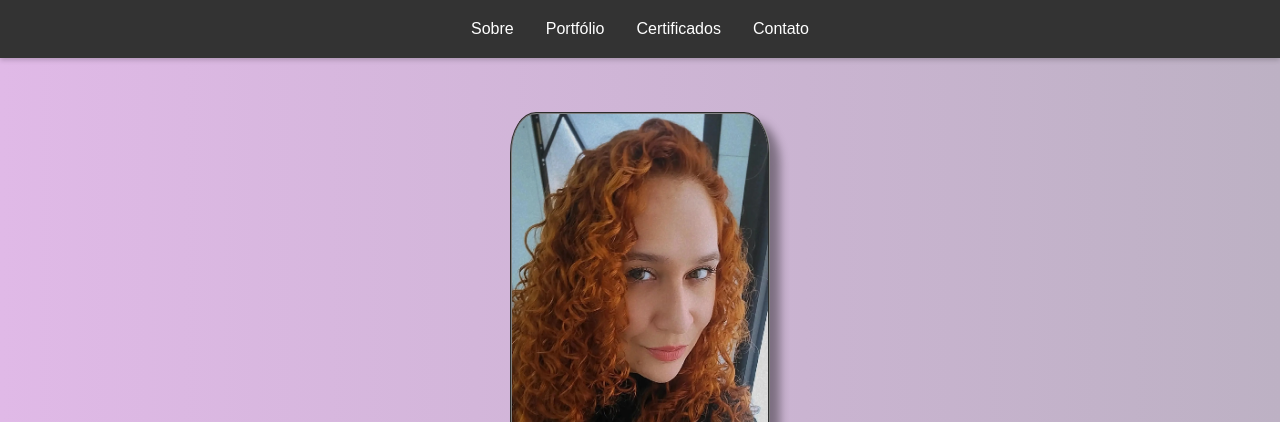
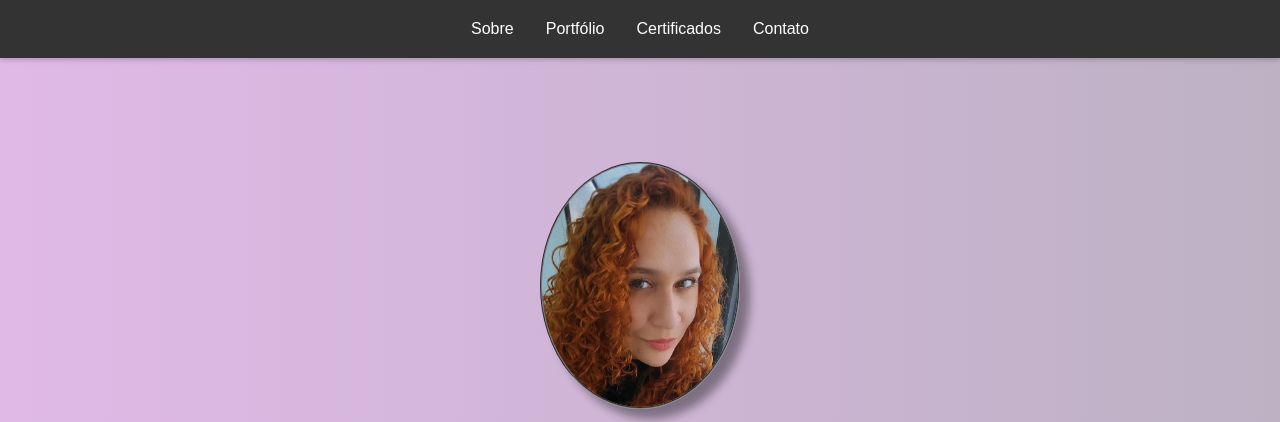
Before and after one commit to YoungLich/Carina_Proenca, a plain HTML site: page index.html in a window 1280 px wide. Shown: the top 422 px of the page. Drawn offline with Linux system fonts and the light colour scheme.

Commit message:
Atualização

```diff
--- a/css/style.css
+++ b/css/style.css
@@ -7,6 +7,8 @@
 
 html {
     scroll-behavior: smooth;
+    scroll-padding-top: 80px;
+    /* Define a altura do seu cabeçalho fixo */
 }
 
 body {
@@ -55,10 +57,12 @@
 
 .section {
     padding: 2rem;
+    min-height: 500px;
     text-align: center;
 }
 
 .centralizado {
+    margin-top: 50px;
     display: flex;
     flex-direction: column;
     align-items: center;
@@ -71,8 +75,8 @@
 .foto-principal {
     border: 2px groove gray;
     box-shadow: 10px 10px 10px rgba(0, 0, 0, .389);
-    border-radius: 10%;
-    width: 260px;
+    border-radius: 50%;
+    width: 200px;
     object-fit: cover;
     margin-bottom: 1rem;
 }
@@ -195,6 +199,7 @@
 }
 
 .redes-sociais {
+    margin-top: 100px;
     display: flex;
     flex-wrap: wrap;
     justify-content: center;
--- a/index.html
+++ b/index.html
@@ -26,7 +26,7 @@
     <!-- Section sobre a cabeleireira -->
     <section id="sobre" class="section">
         <div class="centralizado">
-            <img src="image/Carina.png" alt="Foto da Cabeleireira" class="foto-principal">
+            <img src="image/Carina2.png" alt="Foto da Cabeleireira" class="foto-principal">
             <h1>Carina Proença</h1>
             <p>Transforme seus cachos em uma obra-prima: descubra o verdadeiro
                 potencial dos seus cabelos com um toque de especialista.</p>
```
Also changed, not shown: image/Carina2.png (added).
